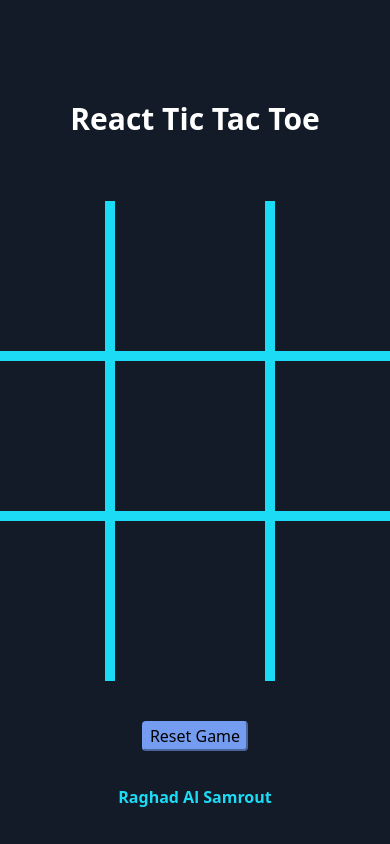
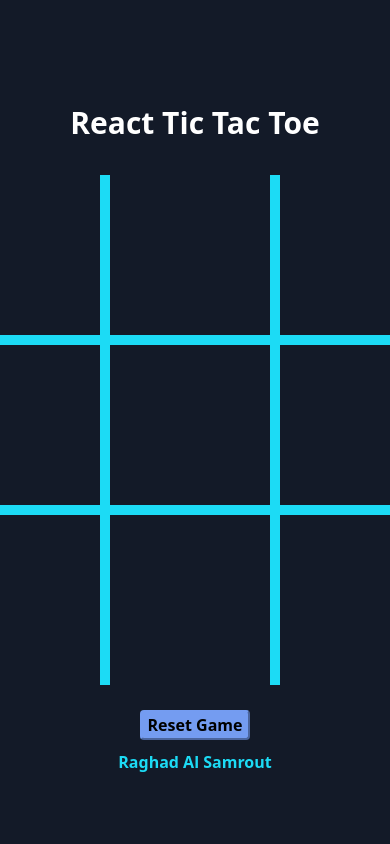
Before and after one commit to raghadsam/TicTacToe-React, a React (Create React App) app: page /game in a window 390 px wide. Shown: the top 844 px of the page. Built offline with nearby package versions, Linux system fonts and the light colour scheme.

Commit message:
edited title

```diff
--- a/public/index.html
+++ b/public/index.html
@@ -2,7 +2,7 @@
 <html lang="en">
   <head>
     <meta charset="utf-8" />
-    <link rel="icon" href="%PUBLIC_URL%/favicon.ico" />
+    <link rel="icon" href="%PUBLIC_URL%/tic-tac-toe.png" />
     <meta name="viewport" content="width=device-width, initial-scale=1" />
     <meta name="theme-color" content="#000000" />
     <meta
@@ -19,7 +19,7 @@
       rel="stylesheet"
     />
 
-    <title>React App</title>
+    <title>Tic Tac Toe</title>
   </head>
   <body>
     <noscript>You need to enable JavaScript to run this app.</noscript>
--- a/src/App.css
+++ b/src/App.css
@@ -34,7 +34,7 @@
   font-size: 42px;
   font-weight: bolder;
   text-align: center;
-  margin: 50px;
+  margin: 30px;
 }
 
 .square {
@@ -82,13 +82,23 @@
   border-right: 15px solid #1cdbf5;
 }
 
-#button {
+#resetButton {
+  width: max-content;
+  margin: 25px auto 10px auto;
+  background-color: #749cf1;
+  border-color: #749cf1;
+  color: black;
+  border-radius: 0.25rem;
+  font-weight: bolder;
+}
+#submitButton {
   width: max-content;
   margin: 40px auto 10px auto;
   background-color: #749cf1;
   border-color: #749cf1;
   color: black;
   border-radius: 0.25rem;
+  font-weight: bolder;
 }
 
 #enterNames {
@@ -107,12 +117,12 @@
     font-size: 30px;
     font-weight: bolder;
     text-align: center;
-    margin: 60px 10px;
+    margin: 30px;
   }
 
   .square {
-    min-width: 160px;
-    min-height: 160px;
+    min-width: 170px;
+    min-height: 170px;
     font-size: 32px;
     font-weight: bolder;
     padding: 15px;
@@ -141,5 +151,6 @@
     border-color: #749cf1;
     color: black;
     border-radius: 0.25rem;
+    font-weight: bolder;
   }
 }
--- /dev/null
+++ b/src/Components/Alert.jsx
@@ -0,0 +1,25 @@
+import React, { useState } from "react";
+import { Button } from "react-bootstrap";
+export default function Alert() {
+  const [show, setShow] = useState(true);
+  return (
+    <>
+      <Alert show={show} variant="success">
+        <Alert.Heading>How's it going?!</Alert.Heading>
+        <p>
+          Duis mollis, est non commodo luctus, nisi erat porttitor ligula, eget
+          lacinia odio sem nec elit. Cras mattis consectetur purus sit amet
+          fermentum.
+        </p>
+        <hr />
+        <div className="d-flex justify-content-end">
+          <Button onClick={() => setShow(false)} variant="outline-success">
+            Close me y'all!
+          </Button>
+        </div>
+      </Alert>
+
+      {!show && <Button onClick={() => setShow(true)}>Show Alert</Button>}
+    </>
+  );
+}
--- a/src/Components/Forms.jsx
+++ b/src/Components/Forms.jsx
@@ -22,7 +22,7 @@
   };
 
   return (
-    <div id="enterNames" className="font-link">
+    <div id="enterNames">
       <Form onSubmit={handleSubmit}>
         <Form.Group className="mb-3 col-11">
           <Form.Label>Please enter the name of the first player:</Form.Label>
@@ -44,7 +44,7 @@
           />
         </Form.Group>
 
-        <Button variant="primary" type="submit" id="button">
+        <Button variant="primary" type="submit" id="submitButton">
           Submit
         </Button>
       </Form>
--- a/src/Components/Game.jsx
+++ b/src/Components/Game.jsx
@@ -2,6 +2,8 @@
 import "../App.css";
 import Squares from "./Squares";
 import { useLocation } from "react-router-dom";
+import Alert from "./Alert";
+
 const initialState = ["", "", "", "", "", "", "", "", ""];
 
 export default function Game() {
@@ -14,12 +16,16 @@
     strings[index] = O ? "O" : "X";
     setGame(strings);
     setO(!O);
+    console.log(O);
   };
 
   useEffect(() => {
     const winner = isWinner();
     if (winner === "X") {
       alert(`Ta Da ! ${names.state.firstPlayer} has won the game !`);
+
+      setO(false);
+
       setGame(initialState);
     } else if (winner === "O") {
       alert(`Ta Da ! ${names.state.secondPlayer} has won the game !`);
@@ -97,10 +103,15 @@
         />
         <Squares state={game[8]} onClick={() => handleClick(8)} />
       </div>
-      <button id="button" onClick={() => setGame(initialState)}>
+      <button
+        id="resetButton"
+        onClick={() => {
+          setGame(initialState);
+          setO(false);
+        }}
+      >
         Reset Game
       </button>
-      <br />
       <div className="fc-aqua fw-600">Raghad Al Samrout</div>
     </div>
   );
--- a/src/Components/Homepage.jsx
+++ b/src/Components/Homepage.jsx
@@ -1,6 +1,7 @@
 import React from "react";
 import Background from "./Background";
 import Forms from "./Forms";
+import { Alert } from "react-bootstrap";
 //import Modal from "./Modal";
 export default function Homepage() {
   return (
```
Also changed, not shown: src/Components/Modal.jsx (deleted, +0 -32 lines), public/tic-tac-toe.png (added), 1 other file (tests, documents, lock files or other folders).
